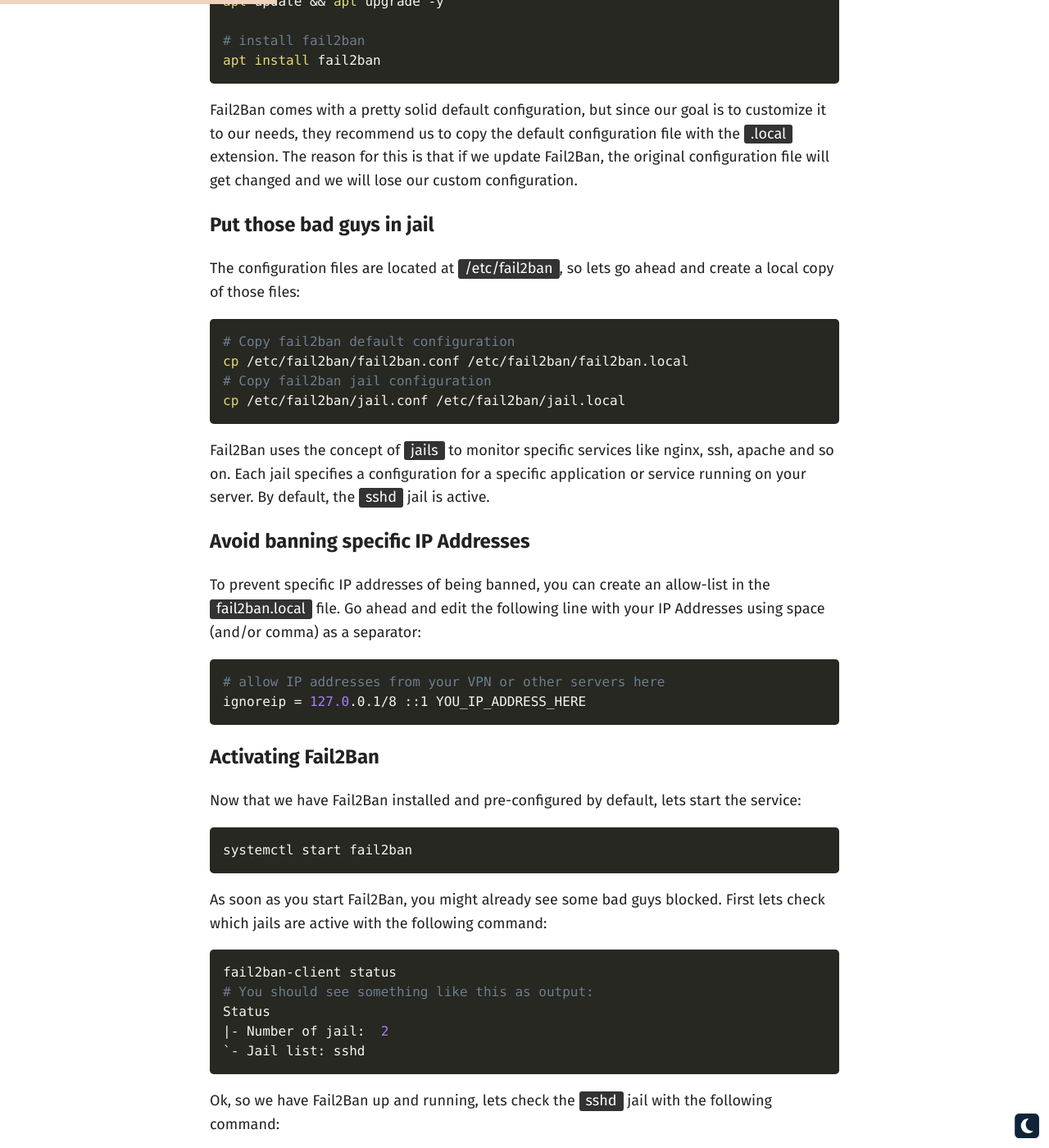
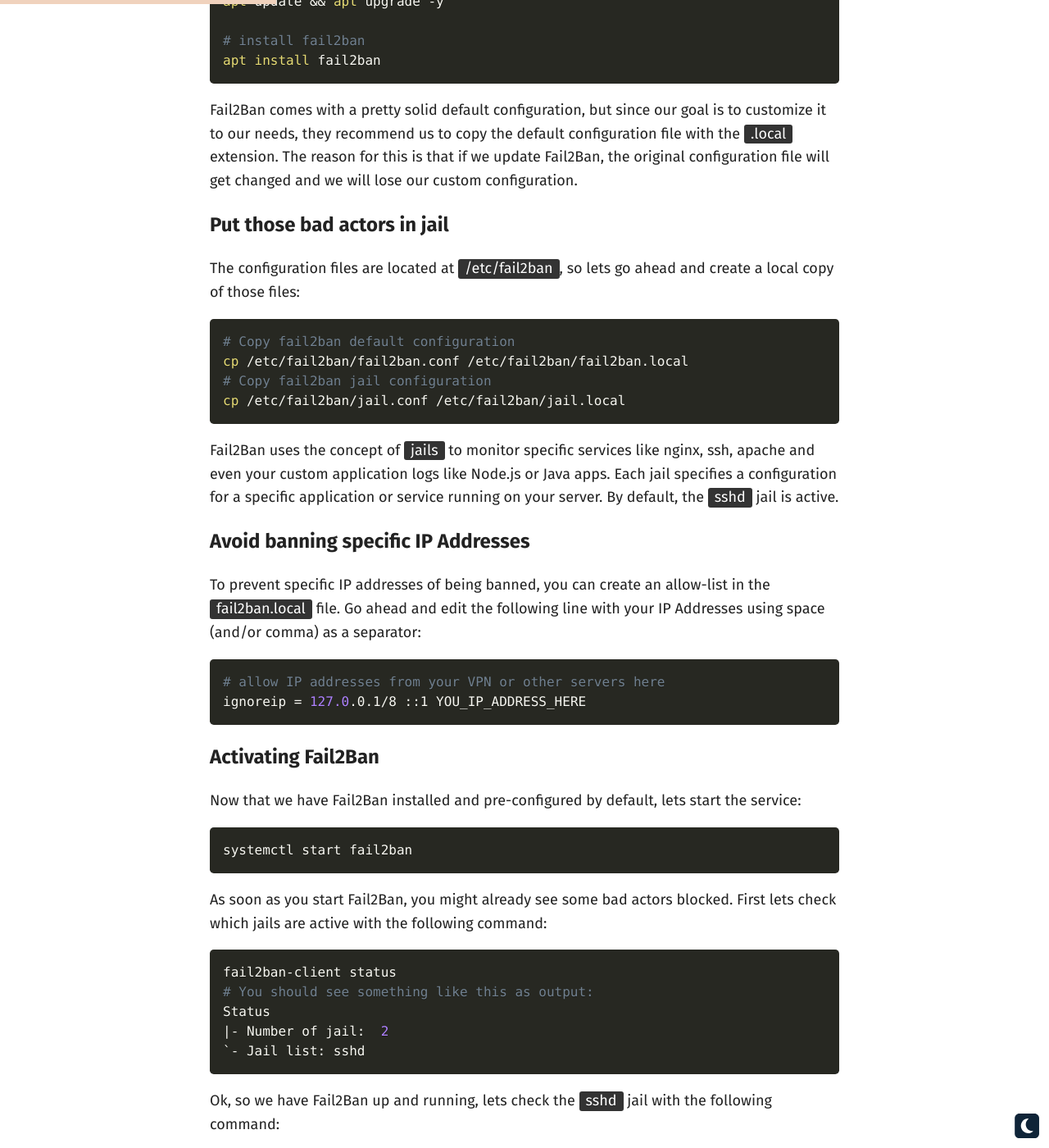
Before and after one commit to brunojppb/brunojppb.github.io, a Jekyll site: the page built from _posts/2020-07-01-hardening-your-server-security-with-fail2ban.md, in a window 1280 px wide and 1400 px high, scrolled down 1029 px. Shown: the whole window at 82% size. Built offline with Jekyll 4.4.1, drawn with Linux system fonts in a browser that asks for light colours; some of the changed text lies outside the part shown.

Commit message:
extend explanation about fail2ban on custom apps

````diff
--- a/_posts/2020-07-01-hardening-your-server-security-with-fail2ban.md
+++ b/_posts/2020-07-01-hardening-your-server-security-with-fail2ban.md
@@ -30,7 +30,7 @@
 
 Fail2Ban comes with a pretty solid default configuration, but since our goal is to customize it to our needs, they recommend us to copy the default configuration file with the `.local` extension. The reason for this is that if we update Fail2Ban, the original configuration file will get changed and we will lose our custom configuration.
 
-## Put those bad guys in jail
+## Put those bad actors in jail
 
 The configuration files are located at `/etc/fail2ban`, so lets go ahead and create a local copy of those files:
 
@@ -41,7 +41,7 @@
 cp /etc/fail2ban/jail.conf /etc/fail2ban/jail.local
 ```
 
-Fail2Ban uses the concept of `jails` to monitor specific services like nginx, ssh, apache and so on. Each jail specifies a configuration for a specific application or service running on your server. By default, the `sshd` jail is active.
+Fail2Ban uses the concept of `jails` to monitor specific services like nginx, ssh, apache and even your custom application logs like Node.js or Java apps. Each jail specifies a configuration for a specific application or service running on your server. By default, the `sshd` jail is active.
 
 ## Avoid banning specific IP Addresses
 
@@ -60,7 +60,7 @@
 systemctl start fail2ban
 ```
 
-As soon as you start Fail2Ban, you might already see some bad guys blocked. First lets check which jails are active with the following command:
+As soon as you start Fail2Ban, you might already see some bad actors blocked. First lets check which jails are active with the following command:
 
 ```shell
 fail2ban-client status
@@ -164,7 +164,7 @@
 `- Jail list:	recidive, sshd
 ```
 
-Now that `recidive` is active, You can check if some IP addresses were banned for the whole week:
+Now that `recidive` is active, you can check if some IP addresses were banned for the whole week:
 
 ```shell
 fail2ban-client status recidive
````
